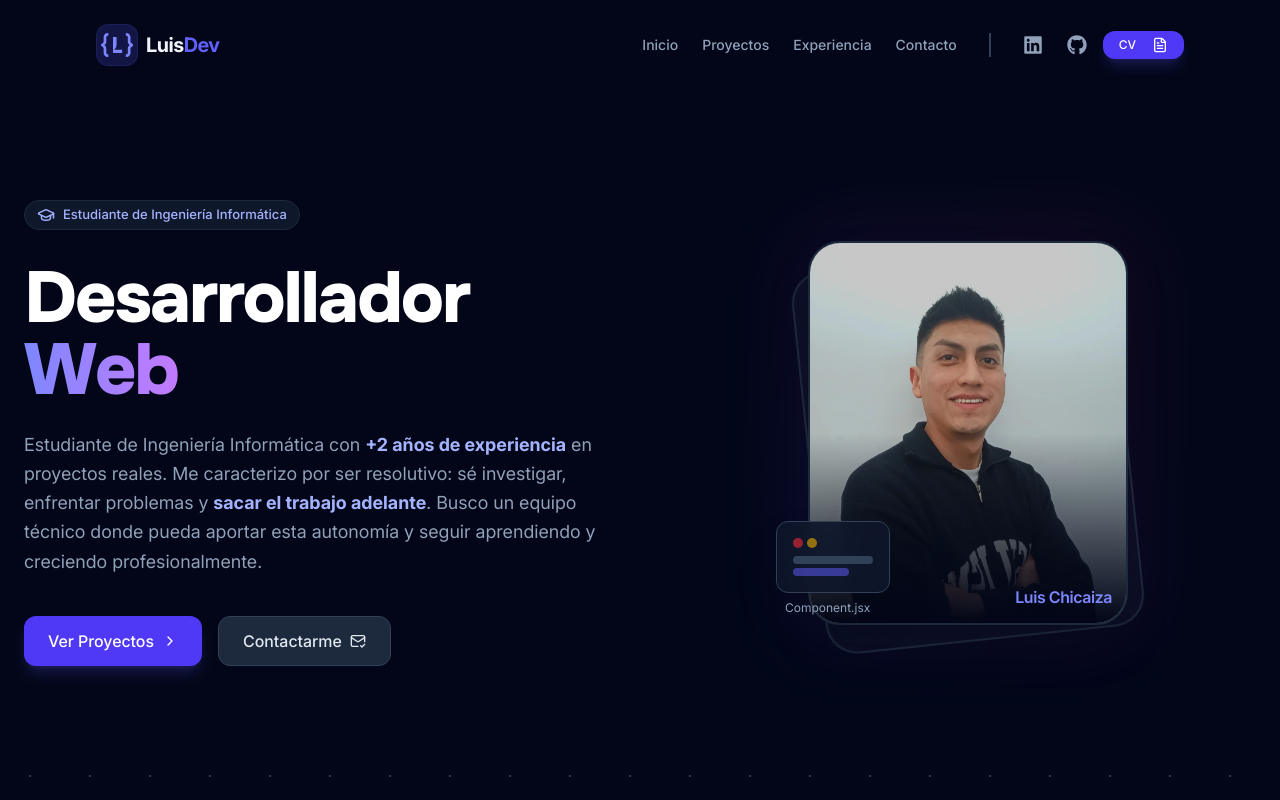
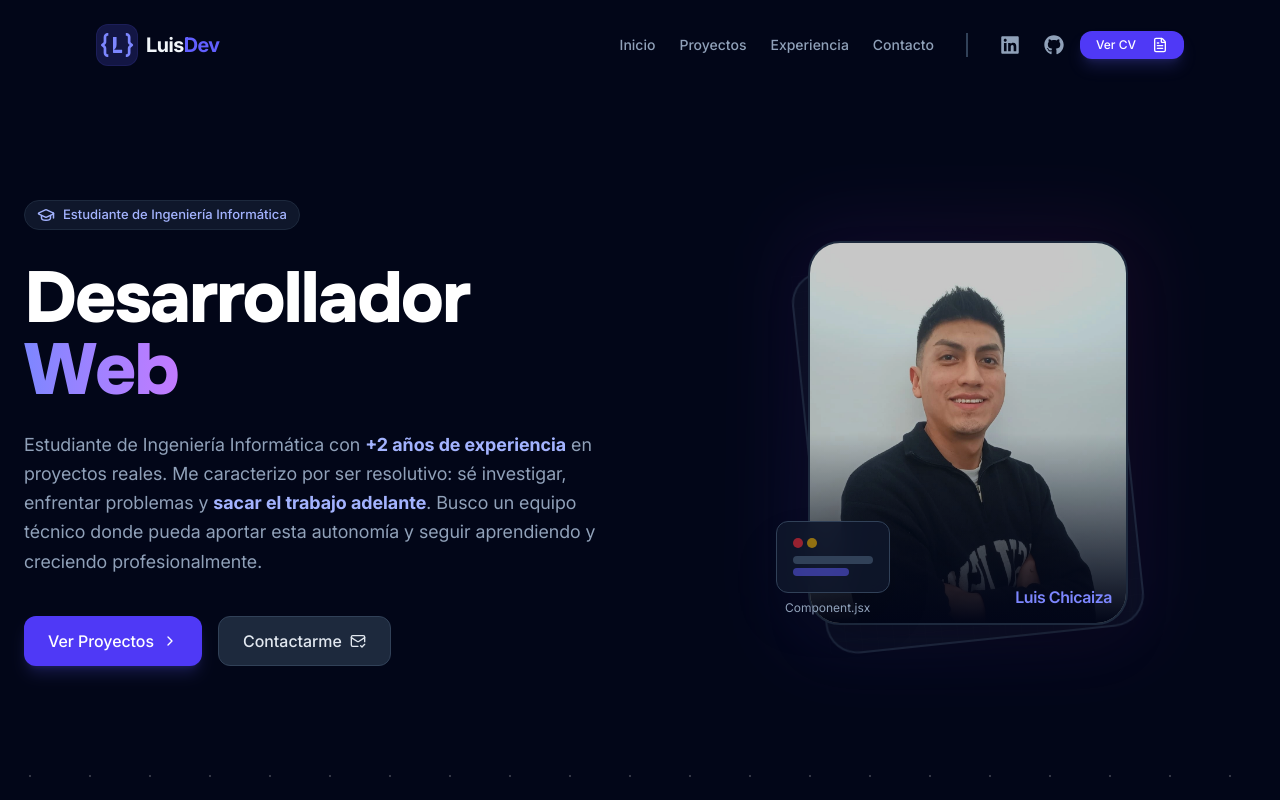
Before and after one commit to LuisChicaizaDev/portafolio-v2, a React (Vite) app: page / in a window 1280 px wide. Shown: the top 800 px of the page. Built offline with nearby package versions, Linux system fonts and the light colour scheme.

Commit message:
feat(ui): agregar CV en PDF y agregar al Navbar

```diff
--- a/src/components/layout/Navbar.jsx
+++ b/src/components/layout/Navbar.jsx
@@ -90,8 +90,15 @@ export const Navbar = () => {
                 <SocialLinks />
 
                 {/* BOTÓN DE DESCARGA CV*/}
-                <Button variant="primary" className="py-1.5! px-4! text-xs! gap-2" icon={FileText}>
-                  CV
+                <Button
+                  variant="primary"
+                  className="py-1.5! px-4! text-xs! gap-2"
+                  href="/CV-Luis-Chicaiza.pdf"
+                  target="_blank"
+                  rel="noopener noreferrer"
+                  icon={FileText}
+                >
+                  Ver CV
                 </Button>
               </div>
             </div>
@@ -127,8 +134,15 @@ export const Navbar = () => {
           {/* Iconos Sociales y CV */}
           <div className="flex flex-col items-center justify-center gap-6">
 
-            <Button variant="primary" className="gap-2" icon={FileText}>
-              Descargar CV
+            <Button
+              variant="primary"
+              className="gap-2"
+              href="/CV-Luis-Chicaiza.pdf"
+              target="_blank"
+              rel="noopener noreferrer"
+              icon={FileText}
+            >
+              Ver Currículum
             </Button>
 
             {/* Iconos Sociales*/}
```
Also changed, not shown: 1 other file (tests, documents, lock files or other folders).
